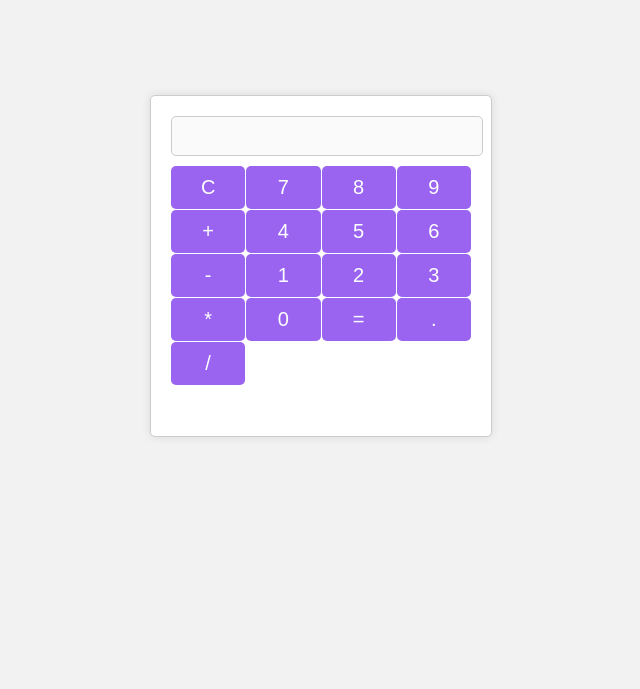
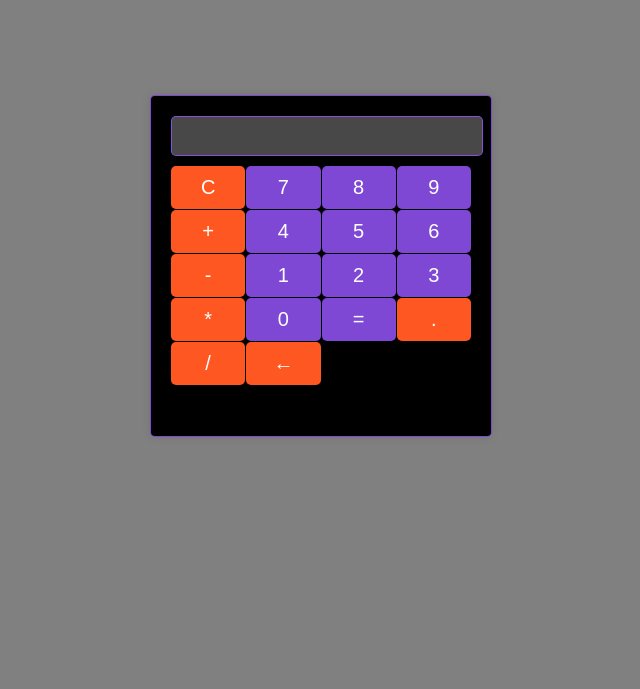
Before and after one commit to italomarcony/Calculadora, a plain HTML site: page index.html in a window 1280 px wide. Shown: the part 111-800 px from the top of the page, without its empty margins (319-959 px from the left). Drawn offline with Linux system fonts and the light colour scheme.

Commit message:
Estilizando e adicionando botao de backspace

```diff
--- a/index.html
+++ b/index.html
@@ -8,30 +8,31 @@
 </head>
 <body>
     <h1> Calculadora</h1>
-    <div class="calculadora">
+    <section class="calculadora">
         <input type="text" id="display" disabled>
         <div class="buttons">
 
-        <button class="btn" onclick="clearDisplay()">C</button>
+        <button class="btn clear" onclick="clearDisplay()">C</button>
         <button class="btn" onclick="addDisplay('7')">7</button>
         <button class="btn" onclick="addDisplay('8')">8</button>
         <button class="btn" onclick="addDisplay('9')">9</button>
-        <button class="btn" onclick="addDisplay('+')">+</button>
+        <button class="btn operator" onclick="addDisplay('+')">+</button>
         <button class="btn" onclick="addDisplay('4')">4</button>
         <button class="btn" onclick="addDisplay('5')">5</button>
         <button class="btn" onclick="addDisplay('6')">6</button>
-        <button class="btn" onclick="addDisplay('-')">-</button>
+        <button class="btn operator" onclick="addDisplay('-')">-</button>
         <button class="btn" onclick="addDisplay('1')">1</button>
         <button class="btn" onclick="addDisplay('2')">2</button>
         <button class="btn" onclick="addDisplay('3')">3</button>
-        <button class="btn" onclick="addDisplay('*')">*</button>
+        <button class="btn operator" onclick="addDisplay('*')">*</button>
         <button class="btn" onclick="addDisplay('0')">0</button>
-        <button class="btn" onclick="calcularResultado()">=</button>
-        <button class="btn" onclick="addDisplay('.')">.</button>
-        <button class="btn" onclick="addDisplay('/')">/</button>
+        <button class="btn result" onclick="calcularResultado()">=</button>
+        <button class="btn operator" onclick="addDisplay('.')">.</button>
+        <button class="btn operator" onclick="addDisplay('/')">/</button>
+        <button class="btn operator" onclick="backspace()">←</button>
 
         </div>
-    </div>
+    </section>
 
     <script src="script.js"></script>
 </body>
--- a/script.js
+++ b/script.js
@@ -27,3 +27,8 @@ function calcularResultado() {
         displayValue = "";
     }
 }
+
+function backspace() {
+    displayValue = displayValue.slice(0, -1);
+    document.getElementById("display").value = displayValue;
+}
--- a/styles.css
+++ b/styles.css
@@ -11,15 +11,15 @@ body {
     align-items: center;
     height: 100vh;
     margin: 0;
-    background-color: #f2f2f2  ;
+    background-color: grey  ;
     flex-direction: column;
 }
 
 .calculadora {
     width: 300px;
     height: 300px;
-    background-color: #fff;
-    border: 1px solid #ccc;
+    background-color: black;
+    border: 1px solid rgba(142, 81, 240, 0.89);
     border-radius: 5px;
     padding: 20px;
     box-shadow: 0 0 10px rgba(0, 0, 0, 0.1);
@@ -33,15 +33,16 @@ body {
     margin-bottom: 10px;
     padding: 5px;
     font-size: 24px;
-    border: 1px solid #ccc;
+    border: 1px solid rgba(142, 81, 240, 0.89);
     border-radius: 5px;
-
+    color: #2da3d1;
 }
 
 .buttons {
     display: grid;
     grid-template-columns: repeat(4,1fr);
     grid-gap: 1px;
+
 }
 
 .btn {
@@ -55,6 +56,11 @@ body {
     cursor: pointer;
 }
 
-.btn:hover {
+.btn:hover, .btn.operator:hover, .btn.clear:hover {
     background-color: #2da3d1;
 }
+
+.btn.operator, .btn.clear {
+    background-color: #ff5722; /* Cor de destaque para operadores e limpar display */
+
+}
```
